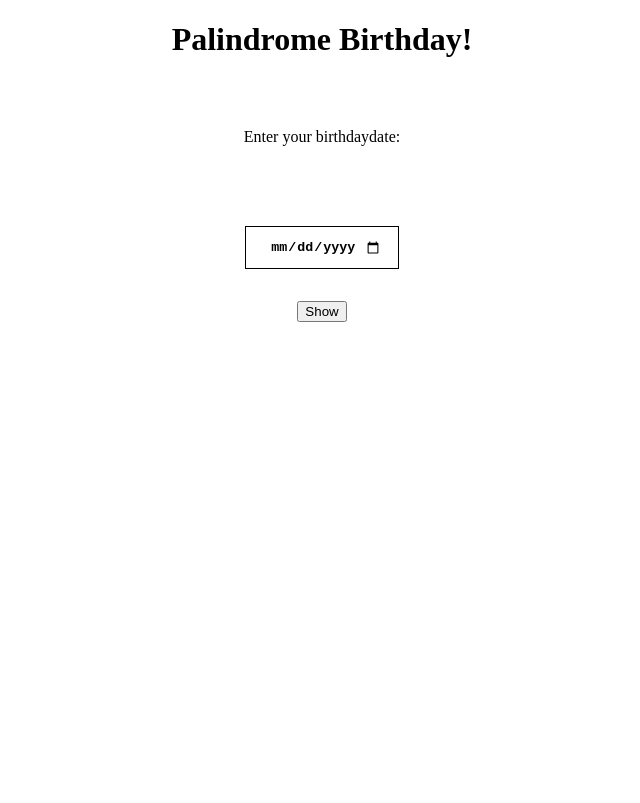
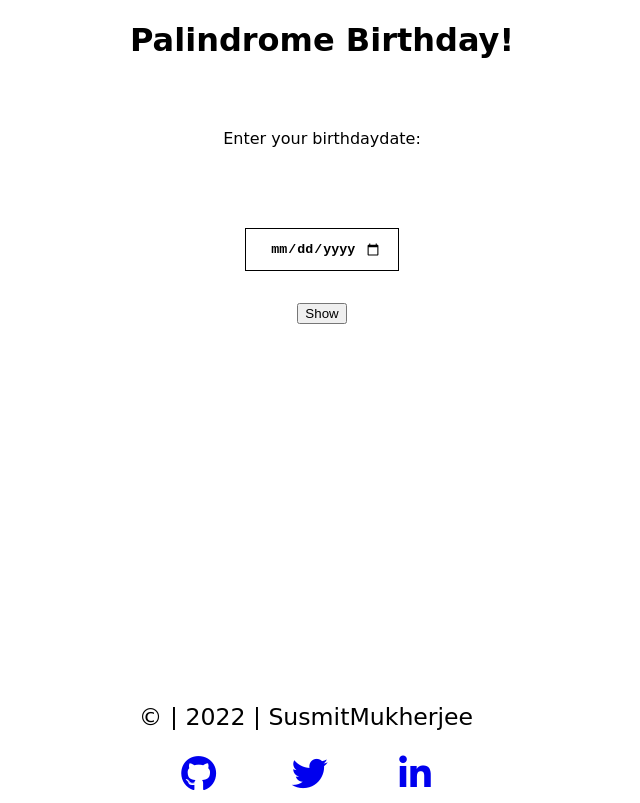
Before and after one commit to SusmitM/Birthdate-palindrome-checker, a plain HTML site: page index.html in a window 1280 px wide. Shown: the whole page, without its empty margins (318-958 px from the left). Drawn offline with Linux system fonts and the light colour scheme.

Commit message:
footer added

```diff
--- a/index.html
+++ b/index.html
@@ -6,6 +6,7 @@
     <meta name="viewport" content="width=device-width, initial-scale=1.0">
     <title>Palindrome Birthday</title>
     <link rel="stylesheet" href="style.css" />
+    <script src="https://kit.fontawesome.com/8c2a3acf56.js" crossorigin="anonymous"></script>
 </head>
 <body>
     <h1 class="intro">Palindrome Birthday!</h1>
@@ -13,6 +14,18 @@
     <input type="date" id="dateinput">
     <div class="btndiv"><button id="btnShow">Show</button></div>
     <p id="output"></p>
+    <footer>
+
+        <ul class="fsection">
+            <p>© | 2022 | SusmitMukherjee</p>
+            <li class="icons"><a href="https://github.com/Snow-Bull" target="_blank"><i class="fa fa-github"></i></a>
+            </li>
+            <li class="icons"><a href="https://twitter.com/SusmitMukherje5" target="_blank"><i
+                        class="fa fa-twitter"></i></a></li>
+            <li class="icons"><a href="https://www.linkedin.com/in/susmit-mukherjee-5aa8211b5/" target="_blank"><i
+                        class="fa fa-linkedin"></i></a></li>
+        </ul>
+    </footer>
     <script src="/index.js"/>
 
 
--- a/style.css
+++ b/style.css
@@ -1,15 +1,35 @@
-body{
-    text-align: center;
+body {
+  text-align: center;
+  font-family: 'Bebas Neue', cursive;
 }
-label{
+
+label {
   display: block;
   width: 100%;
   padding: 3rem 0rem 3rem 0rem;
 }
-#dateinput{
-    padding:0.75rem 1rem 0.75rem 1rem;
-    margin:2rem 0rem 2rem 0rem;
-    text-align: center;
-    font-weight: bold;
-    border:0.5px solid black;
+
+#dateinput {
+  padding: 0.75rem 1rem 0.75rem 1rem;
+  margin: 2rem 0rem 2rem 0rem;
+  text-align: center;
+  font-weight: bold;
+  border: 0.5px solid black;
 }
+
+.fsection {
+  position: absolute;
+  width: 90%;
+  bottom: -19px;
+  font-size:2.95vh;
+  font-weight: 400;
+
+}
+
+.icons {
+  font-size: 4.5vh;
+  display: inline;
+  padding: 0.1rem 2rem 0.5rem;
+  cursor: pointer;
+
+}
```
